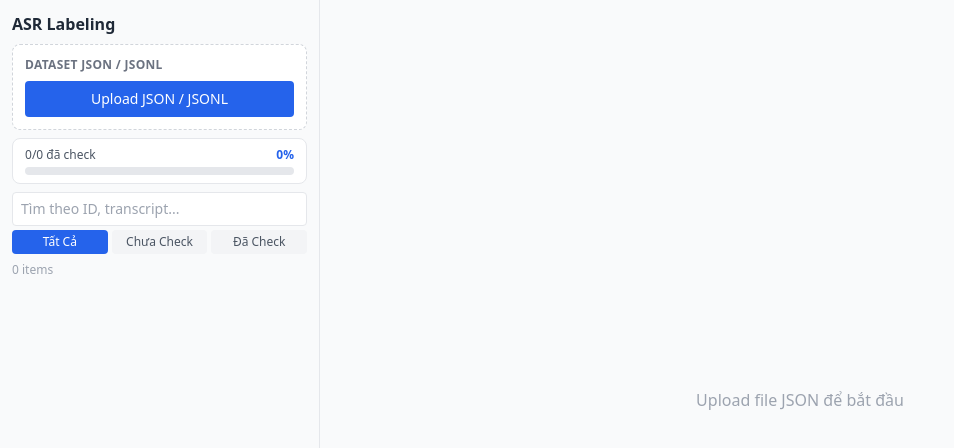
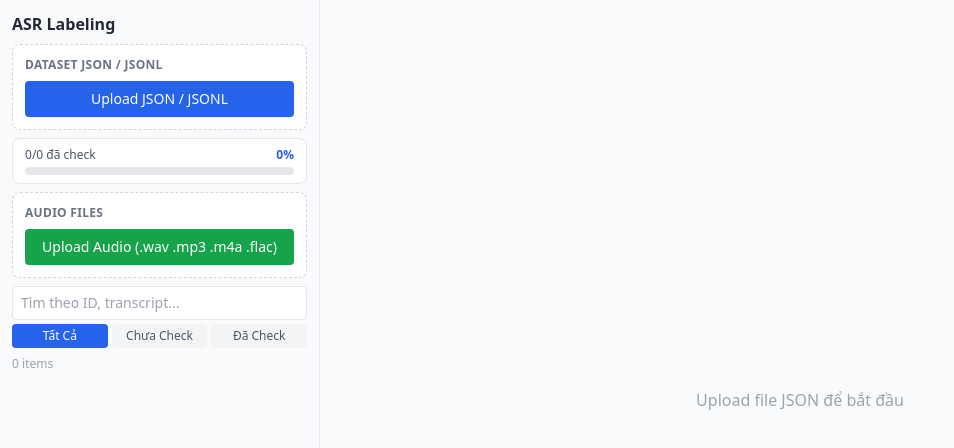
Before and after one commit to phuvo05/Qwen-ASR-VietMedLabeling, a Next.js app: page / in a window 1280 px wide. Shown: the top 448 px of the page, without its empty margins (0-954 px from the left). Built offline with nearby package versions, Linux system fonts and the light colour scheme; no server answers.

Commit message:
feat: add audio uploader component with backend integration

```diff
--- a/app/page.tsx
+++ b/app/page.tsx
@@ -2,6 +2,7 @@
 import { useDataset } from '@/hooks/useDataset'
 import JsonUploader from '@/components/JsonUploader'
 import ProgressBar from '@/components/ProgressBar'
+import AudioUploader from '@/components/AudioUploader'
 import ItemSidebar from '@/components/ItemSidebar'
 
 export default function Home() {
@@ -13,6 +14,7 @@ export default function Home() {
         <h1 className="text-base font-bold text-gray-800">ASR Labeling</h1>
         <JsonUploader onLoad={ds.loadDataset} recordCount={ds.records.length} />
         <ProgressBar total={ds.records.length} checked={Object.keys(ds.checked).length} />
+        <AudioUploader onUploaded={() => {/* retrigger audio match — wired in Task 11 */}} />
         <div className="flex-1 min-h-0 flex flex-col">
           <ItemSidebar
             records={ds.records}
--- /dev/null
+++ b/components/AudioUploader.tsx
@@ -0,0 +1,64 @@
+'use client'
+import { useRef, useState } from 'react'
+import type { AudioMetadata } from '@/types'
+import { apiPost } from '@/lib/apiClient'
+
+interface Props {
+  onUploaded: (filenames: string[]) => void
+}
+
+export default function AudioUploader({ onUploaded }: Props) {
+  const inputRef = useRef<HTMLInputElement>(null)
+  const [uploading, setUploading] = useState(false)
+  const [lastUploaded, setLastUploaded] = useState<string[]>([])
+  const [error, setError] = useState<string | null>(null)
+
+  async function handleFiles(e: React.ChangeEvent<HTMLInputElement>) {
+    const files = Array.from(e.target.files ?? [])
+    if (!files.length) return
+    setUploading(true)
+    setError(null)
+    try {
+      const formData = new FormData()
+      files.forEach((f) => formData.append('files', f))
+      const results = await apiPost<AudioMetadata[]>('/api/upload-audio', formData)
+      const names = results.map((r) => r.filename)
+      setLastUploaded(names)
+      onUploaded(names)
+    } catch (err) {
+      setError(String(err))
+    } finally {
+      setUploading(false)
+      e.target.value = ''
+    }
+  }
+
+  return (
+    <div className="p-3 border border-dashed border-gray-300 rounded-lg bg-white">
+      <p className="text-xs font-semibold text-gray-500 uppercase tracking-wide mb-2">
+        Audio Files
+      </p>
+      <button
+        onClick={() => inputRef.current?.click()}
+        disabled={uploading}
+        className="w-full py-2 px-3 bg-green-600 text-white text-sm rounded hover:bg-green-700 disabled:opacity-50 transition"
+      >
+        {uploading ? 'Đang upload...' : 'Upload Audio (.wav .mp3 .m4a .flac)'}
+      </button>
+      <input
+        ref={inputRef}
+        type="file"
+        accept=".wav,.mp3,.m4a,.flac"
+        multiple
+        className="hidden"
+        onChange={handleFiles}
+      />
+      {lastUploaded.length > 0 && (
+        <p className="text-xs text-green-600 mt-1">
+          ✓ Đã upload: {lastUploaded.join(', ')}
+        </p>
+      )}
+      {error && <p className="text-xs text-red-500 mt-1">{error}</p>}
+    </div>
+  )
+}
```
